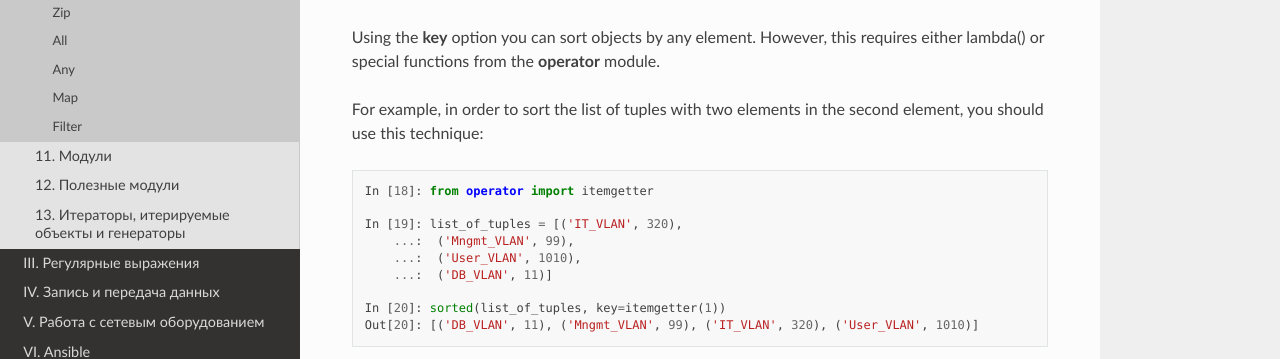
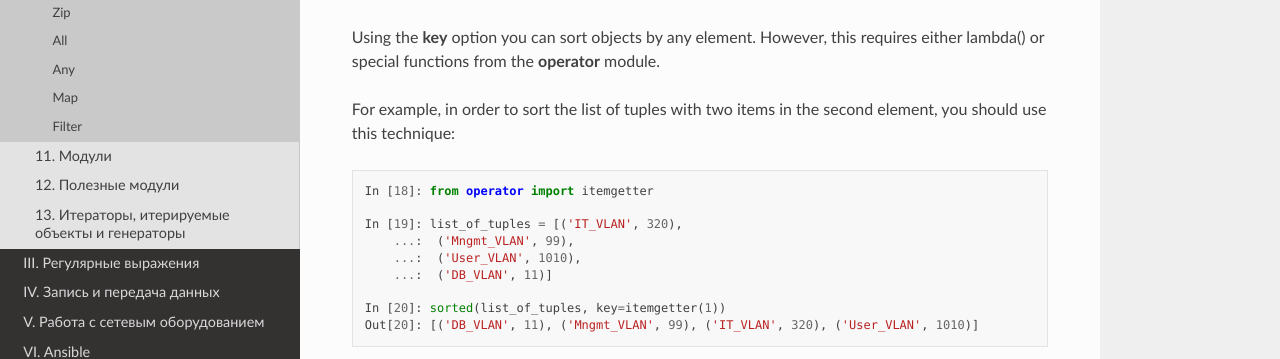
Before and after one commit to Aidar5/nattoeng, a Sphinx documentation site: the page built from docs/source/book/10_useful_functions/sorted.rst, in a window 1280 px wide and 900 px high, scrolled down 2245 px. Shown: the part 328-687 px from the top of the window. Built offline with Sphinx 7.4.7 and the Read the Docs theme 2.0.0, drawn with Linux system fonts in a browser that asks for light colours; pages that are not in the unit, such as notebooks, are missing from menus; some of the changed text lies outside the part shown.

Commit message:
Update sorted.rst

```diff
--- a/docs/source/book/10_useful_functions/sorted.rst
+++ b/docs/source/book/10_useful_functions/sorted.rst
@@ -128,7 +128,7 @@ The **key** option can accept any functions, not only embedded ones. It is also
 
 Using the **key** option you can sort objects by any element. However, this requires either lambda() or special functions from the **operator** module.
 
-For example, in order to sort the list of tuples with two elements in the second element, you should use this technique:
+For example, in order to sort the list of tuples with two items in the second element, you should use this technique:
 
 .. code:: python
 
```
Also changed, not shown: other parts of docs/source/book/10_useful_functions/sorted.rst (+1 -1 lines).
